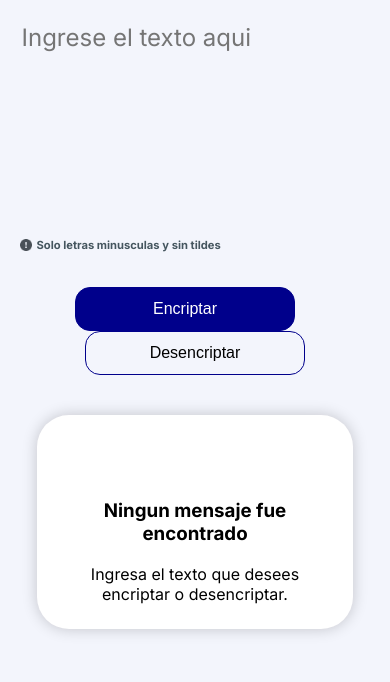
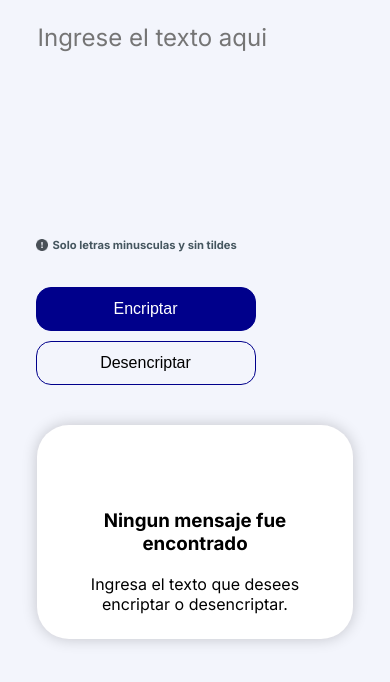
Before and after one commit to geomer-simanca/Challenge-Encriptador, a plain HTML site: page index.html in a window 390 px wide. Shown: the part 82-764 px from the top of the page. Drawn offline with Linux system fonts and the light colour scheme.

Commit message:
Alineacion de botones E&D

```diff
--- a/style.css
+++ b/style.css
@@ -205,3 +205,12 @@ main{
         reflect: auto;
     }
 }
+
+@media (max-width:1160px) {
+
+    .cuerpo_seccion1_botones2{
+        display: flex;
+        flex-direction: column;
+        gap: 10px;
+    }
+}
```
